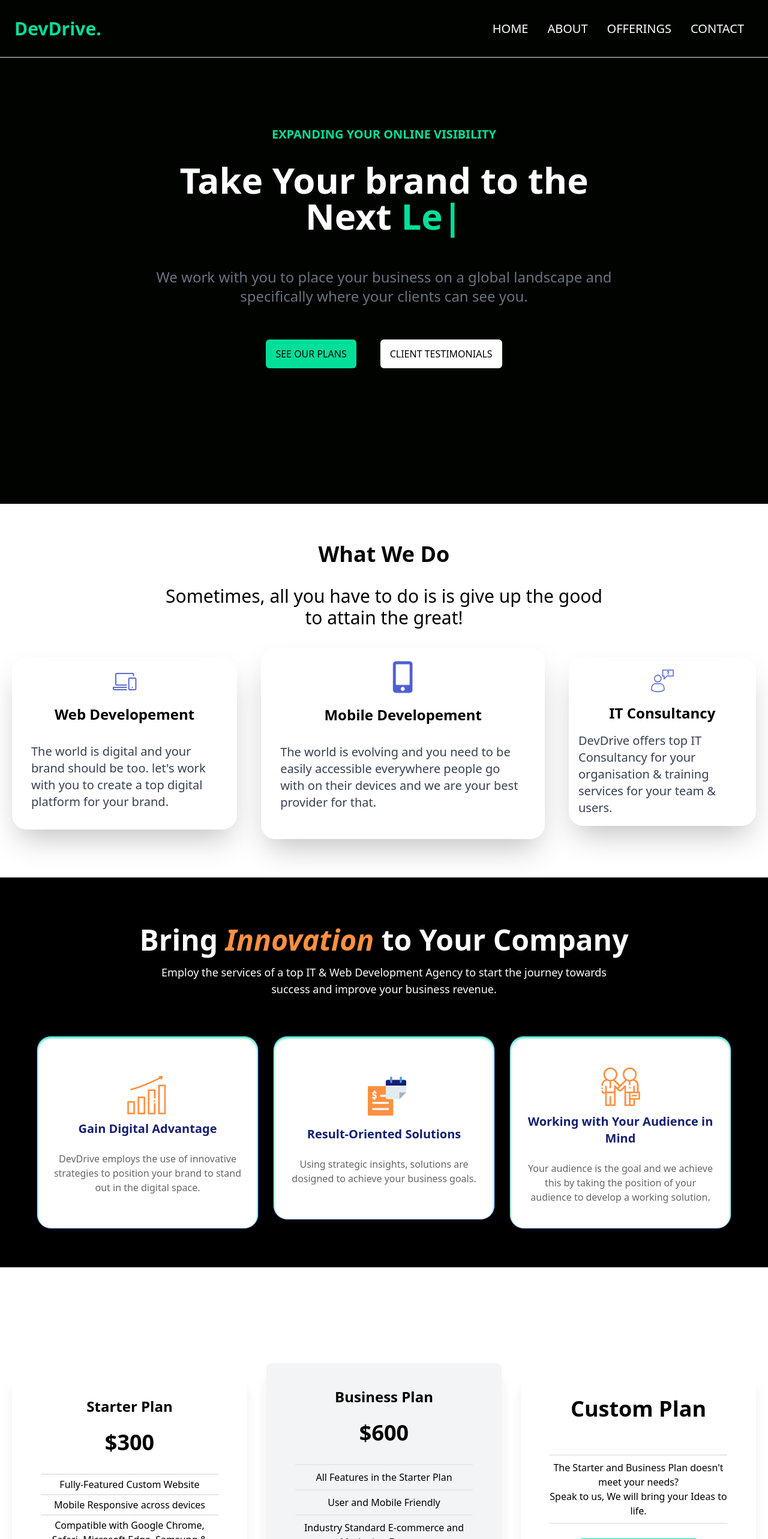
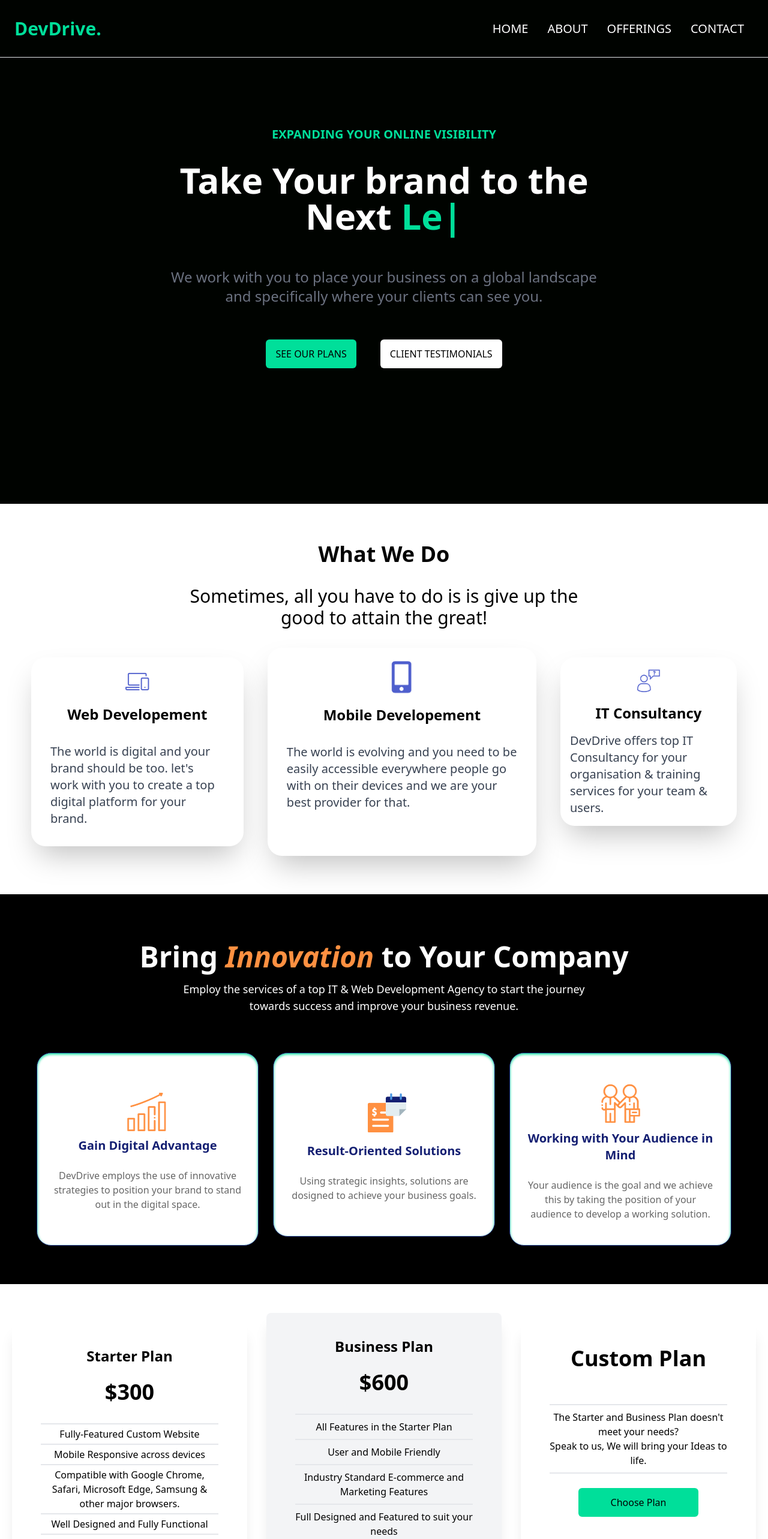
Before and after one commit to theheemmanuel/DevDriveClone, a React (Vite) app: page / in a window 1280 px wide. Shown: the top 2566 px of the page at 60% size. Built offline with nearby package versions, Linux system fonts and the light colour scheme.

Commit message:
mobile view

```diff
--- a/src/App.tsx
+++ b/src/App.tsx
@@ -9,7 +9,7 @@
 
 function App() {
   return (
-    <div>
+    <div className="">
       <Navbar />
       <Hero />
       <Analytics />
--- a/src/components/Analytics.tsx
+++ b/src/components/Analytics.tsx
@@ -32,7 +32,7 @@
     //   </div>
     // </div>
     <div id="about" className="w-full text-black bg-white pt-16">
-      <div className=" mx-auto max-w-[1240px]">
+      <div className=" px-8 mx-auto max-w-[1240px]">
         <div className=" text-center">
           <h1 className="text-4xl font-bold">What We Do</h1>
           <h3 className=" font-medium text-3xl my-8 md:w-[60%] mx-auto">
@@ -78,7 +78,7 @@
           </ScrollAnimation>
         </div>
       </div>
-      <div className=" mt-16 bg-black text-white py-16">
+      <div className=" px-6 mt-16 bg-black text-white py-16">
         <div className="max-w-[1240px] mx-auto">
           <div className="text-center">
             <h1 className="font-semibold text-5xl my-4">
--- a/src/components/Cards.tsx
+++ b/src/components/Cards.tsx
@@ -6,7 +6,7 @@
   return (
     <div
       id="plans"
-      className="w-full py-[10rem] px-4 min:h-[100vh] bg-white text-black"
+      className="w-full py-12 px-4 min:h-[100vh] bg-white text-black"
     >
       <ScrollAnimation animateIn="bounceInDown" animateOut="fadeIn">
         <div className="max-w-[1240px] mx-auto grid md:grid-cols-3 gap-8">
--- a/src/components/Hero.tsx
+++ b/src/components/Hero.tsx
@@ -4,7 +4,7 @@
 const Hero = () => {
   return (
     <div>
-      <div className="max-w-[800px] mt-[-96px] w-full h-[105vh] mx-auto text-center flex flex-col justify-center">
+      <div className="max-w-[800px] mt-[-96px] w-full h-[105vh] mx-auto px-8 text-center flex flex-col justify-center">
         <p className="text-[#00DF9a] p-2 font-bold text-xl uppercase">
           expanding your online visibility
         </p>
--- a/src/components/Testimonials.tsx
+++ b/src/components/Testimonials.tsx
@@ -10,7 +10,7 @@
           Testimonial
         </h1>
         <div>
-          <div className="md:flex justify-center bg-white rounded-3xl mb-8 p-4 mx-auto items-center md:gap-8">
+          <div className="md:flex justify-center px-8 bg-white rounded-3xl mb-8 p-4 mx-auto items-center md:gap-8">
             <div className="md:w-[50%]">
               <h1 className="font-semibold text-gray-700 text-xl mx-auto">
                 The website has made speedy progress and ranks numerously on the
```
